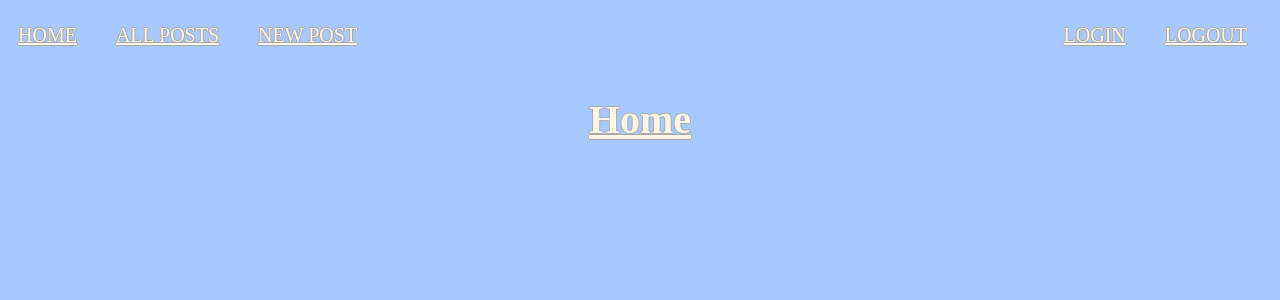
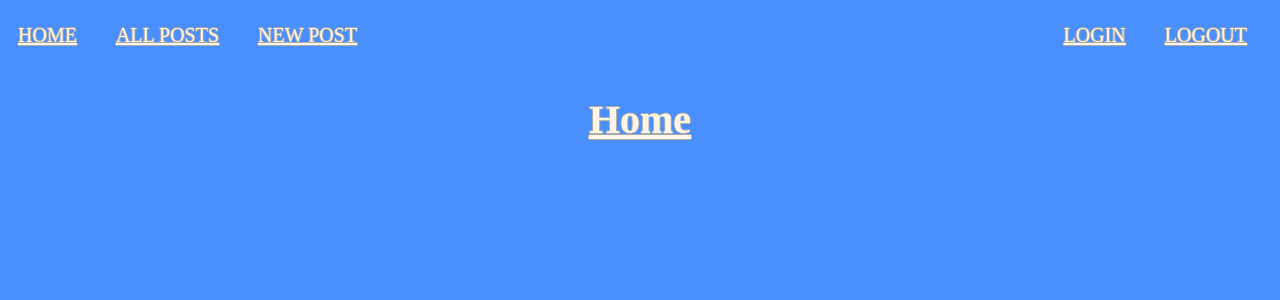
Before and after one commit to donrado921/blogz, a Flask app: page / in a window 1280 px wide. Shown: the top 300 px of the page. Run offline with Flask 2, Linux system fonts and the light colour scheme.

Commit message:
changed bg color

```diff
--- a/templates/base.html
+++ b/templates/base.html
@@ -6,7 +6,7 @@
             body{
                 background-repeat: no-repeat;
                 background-size: 100%;
-                background: #a8c9ff;
+                background: #498fff;
             }
 
             .title{
```
